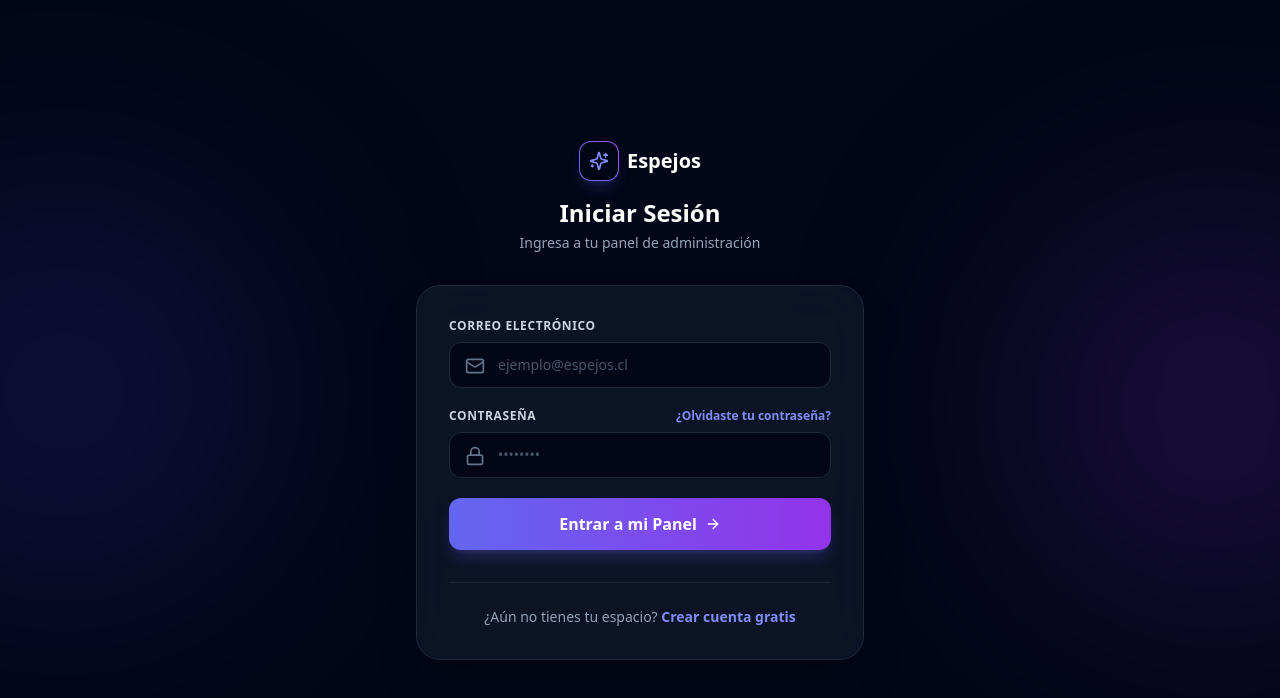
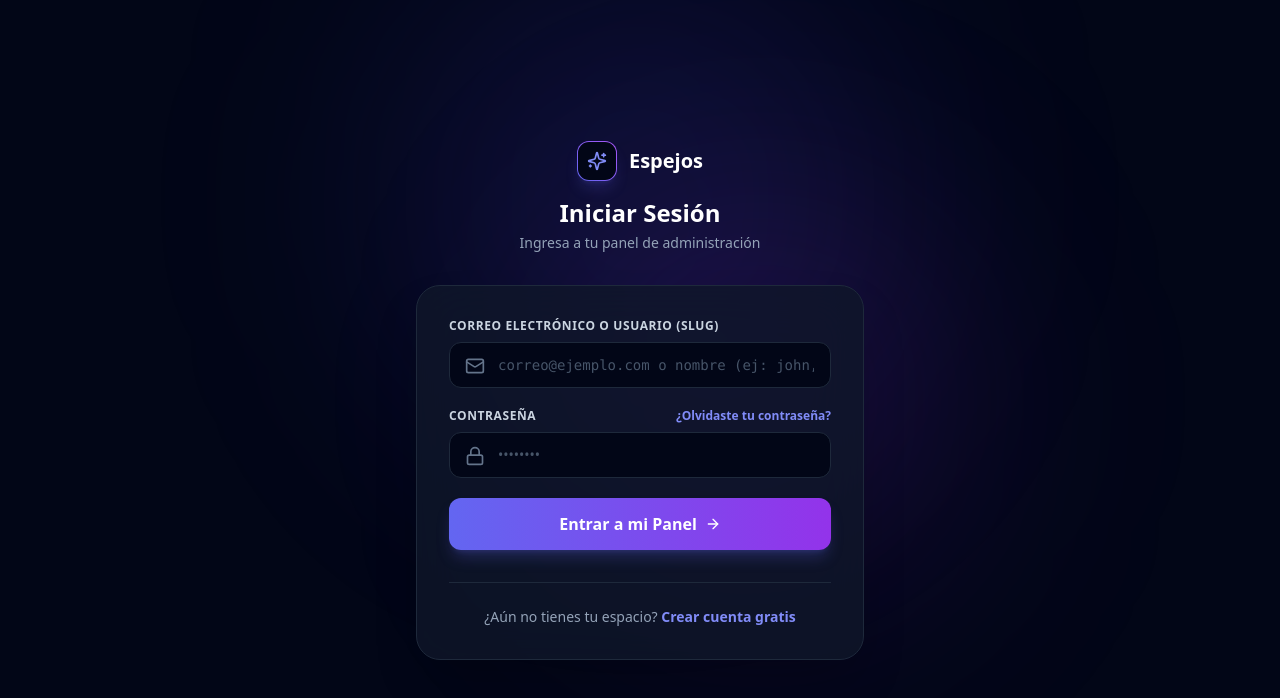
Before and after one commit to 2jotas/espejosStudioPro, a React (Vite) app in the folder apps/web/: page /login in a window 1280 px wide. Shown: the top 698 px of the page. Built offline with nearby package versions, Linux system fonts and the light colour scheme; no server answers.

Commit message:
fix: change login input to type text to allow usernames without HTML5 validation error

```diff
--- a/apps/web/src/routes/Login.tsx
+++ b/apps/web/src/routes/Login.tsx
@@ -36,7 +36,11 @@ export default function Login() {
 
     try {
       const user = await login(email, password);
-      navigate(`/${user.slug}`);
+      if (user.slug === 'admin' || user.email === 'admin@espejos.cl') {
+        navigate('/super-admin');
+      } else {
+        navigate(`/${user.slug}`);
+      }
     } catch (err: any) {
       setError(sanitizeErrorMessage(err));
     } finally {
@@ -128,15 +132,15 @@ export default function Login() {
   };
 
   return (
-    <div className="min-h-screen bg-slate-950 text-slate-100 flex flex-col justify-center items-center p-6 relative overflow-hidden">
-      {/* Background glow */}
-      <div className="absolute top-1/4 -left-32 w-96 h-96 bg-indigo-600/20 rounded-full blur-[128px] pointer-events-none" />
-      <div className="absolute bottom-1/4 -right-32 w-96 h-96 bg-purple-600/20 rounded-full blur-[128px] pointer-events-none" />
+    <div className="min-h-screen bg-slate-950 flex flex-col justify-center py-12 sm:px-6 lg:px-8 relative overflow-hidden font-sans">
+      {/* Background glow effects */}
+      <div className="absolute top-1/4 left-1/2 -translate-x-1/2 -translate-y-1/2 w-[500px] h-[500px] bg-indigo-600/15 rounded-full blur-[120px] pointer-events-none" />
+      <div className="absolute bottom-1/4 right-1/4 w-[400px] h-[400px] bg-purple-600/15 rounded-full blur-[120px] pointer-events-none" />
 
-      <div className="w-full max-w-md relative z-10">
-        {/* Header */}
+      <div className="sm:mx-auto sm:w-full sm:max-w-md z-10">
+        {/* Logo Header */}
         <div className="text-center mb-8">
-          <Link to="/" className="inline-flex items-center space-x-2 mb-4 group">
+          <Link to="/" className="inline-flex items-center space-x-3 mb-4">
             <div className="h-10 w-10 rounded-xl bg-gradient-to-tr from-indigo-500 to-purple-500 p-[1px] shadow-lg shadow-indigo-500/20">
               <div className="h-full w-full bg-slate-950 rounded-[11px] flex items-center justify-center">
                 <Sparkles className="w-5 h-5 text-indigo-400" />
@@ -160,17 +164,17 @@ export default function Login() {
           <form onSubmit={handleSubmit} className="space-y-5">
             <div>
               <label className="block text-xs font-semibold text-slate-300 uppercase tracking-wider mb-2">
-                Correo Electrónico
+                Correo Electrónico o Usuario (Slug)
               </label>
               <div className="relative">
                 <Mail className="w-5 h-5 text-slate-500 absolute left-4 top-3.5" />
                 <input
-                  type="email"
+                  type="text"
                   required
                   value={email}
                   onChange={(e) => setEmail(e.target.value)}
-                  placeholder="ejemplo@espejos.cl"
-                  className="w-full pl-12 pr-4 py-3 bg-slate-950 border border-slate-800 rounded-xl text-slate-100 placeholder-slate-600 focus:outline-none focus:border-indigo-500 focus:ring-1 focus:ring-indigo-500 transition-colors text-sm"
+                  placeholder="correo@ejemplo.com o nombre (ej: john, admin)"
+                  className="w-full pl-12 pr-4 py-3 bg-slate-950 border border-slate-800 rounded-xl text-slate-100 placeholder-slate-600 focus:outline-none focus:border-indigo-500 focus:ring-1 focus:ring-indigo-500 transition-colors text-sm font-mono"
                 />
               </div>
             </div>
```
